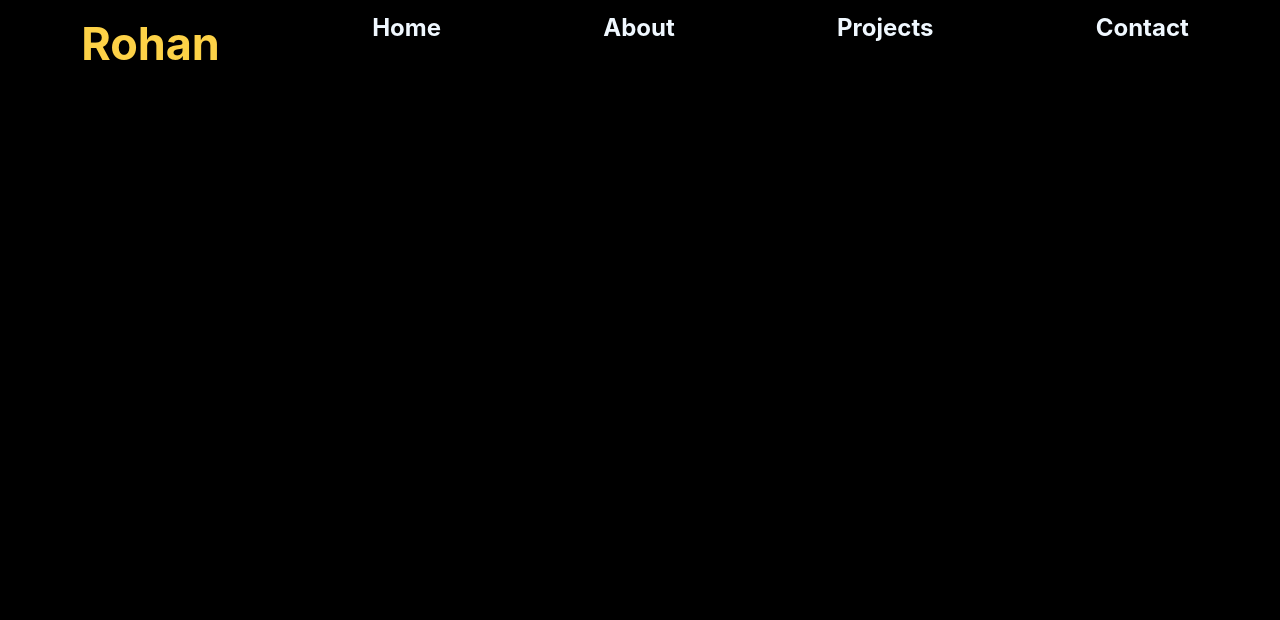
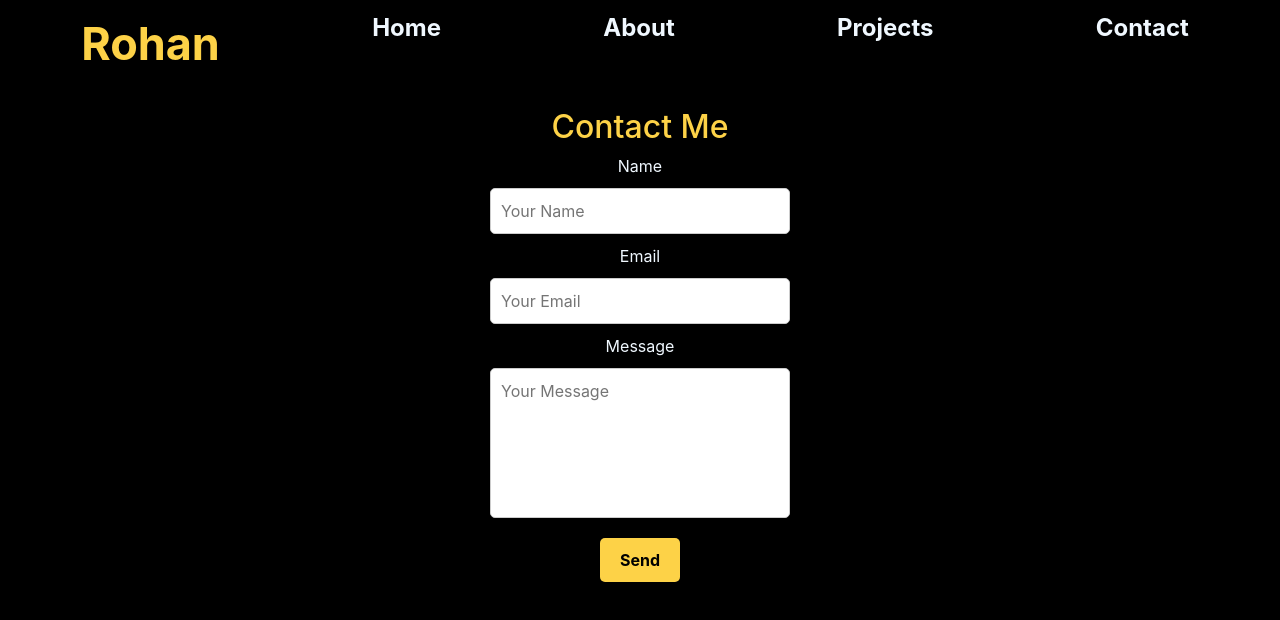
Before and after one commit to magarohan/portfolio, a React (Create React App) app in the folder frontend/: page /contact in a window 1280 px wide. Shown: the top 620 px of the page. Built offline with nearby package versions, Linux system fonts and the light colour scheme; the HTML template or start-up script is replaced by a standard one.

Commit message:
[page]: adds contact page

```diff
--- a/frontend/src/App.js
+++ b/frontend/src/App.js
@@ -2,6 +2,7 @@ import { BrowserRouter, Route, Routes } from 'react-router-dom';
 import CustomNavbar from './components/Navbar';
 import Home from './components/Home';
 import About from './components/About';
+import ContactForm  from './components/ContactForm';
 
 function App() {
   return (
@@ -11,6 +12,8 @@ function App() {
         <Routes>
           <Route path="/" element={<Home />} />
           <Route path="/about"  element={<About/>}/>
+          <Route path="/contact"  element={<ContactForm/>}/>
+
         </Routes>
       </BrowserRouter>
     </div>
--- /dev/null
+++ b/frontend/src/components/ContactForm.js
@@ -0,0 +1,18 @@
+import React from "react";
+
+function ContactForm() {
+    return (
+        <form className="form">
+            <h2 className="contactMe">Contact Me</h2>
+            <label className="Entername">Name</label>
+            <input type="text" name="name" className="input" placeholder="Your Name" required />
+            <label className="email">Email</label>
+            <input type="email" name="email" className="input" placeholder="Your Email" required />
+            <label className="message">Message</label>
+            <textarea name="message" className="input message-input" placeholder="Your Message" required />
+            <button type="submit" className="submit-button">Send</button>
+        </form>
+    );
+}
+
+export default ContactForm;
--- a/frontend/src/components/Navbar.js
+++ b/frontend/src/components/Navbar.js
@@ -4,7 +4,7 @@ import { Link } from 'react-router-dom';
 function CustomNavbar() {
   return (
     <div className="nav">
-      <div className="logo">Rohan</div>
+      <div className="logo"><Link to="/">Rohan</Link></div>
       <div className="nav-item">
         <Link to="/">Home</Link>
       </div>
--- a/frontend/src/index.css
+++ b/frontend/src/index.css
@@ -1,6 +1,6 @@
 body {
   margin: 0;
-  font-family: 'Inter';
+  font-family: 'Inter', sans-serif;
   background-color: black;
   color: aliceblue;
 }
@@ -17,13 +17,22 @@ code {
   text-align: center;
   justify-content: space-around;
   padding: 10px;
+  background-color: black;
 }
 
 .logo {
   font-size: 45px;
   font-weight: bold;
-  font-family: Inter;
+  font-family: Inter, sans-serif;
   color: #fdd247;
+}
+.logo a{
+  color: #fdd247;
+  text-decoration: none;
+}
+.logo a:hover{
+  color: #e6c200;
+  text-decoration: none;
 }
 
 .nav-item {
@@ -37,6 +46,11 @@ code {
 
 .nav-item a:hover {
   text-decoration: underline;
+  color: #e6c200;
+}
+
+.nav-item a.active {
+  color: #fdd247;
 }
 
 .home {
@@ -83,7 +97,7 @@ code {
   font-size: 64px;
   font-weight: bold;
   color: #fdd247;
-  margin-bottom: 20px; /* Add margin bottom to create space between "About Me" and personal info */
+  margin-bottom: 20px;
 }
 
 .info-item {
@@ -101,7 +115,7 @@ code {
 
 .content {
   display: flex;
-  align-items: center; /* Center vertically */
+  align-items: center;
   justify-content: space-between;
   padding: 20px;
   margin: 0 auto;
@@ -112,9 +126,50 @@ code {
   padding: 0 20px;
 }
 
-.profile-pic-about{
+.profile-pic-about {
   margin-right: 151px;
   margin-left: -330px;
   max-width: 600px;
   height: auto;
 }
+
+.form {
+  display: flex;
+  flex-direction: column;
+  align-items: center;
+  justify-content: center;
+  padding: 20px;
+}
+
+.input {
+  width: 300px;
+  padding: 10px;
+  margin: 10px 0;
+  border-radius: 5px;
+  border: 1px solid #ccc;
+}
+
+.message-input {
+  height: 150px;
+  resize: none;
+}
+
+.submit-button {
+  background-color: #fdd247;
+  color: black;
+  padding: 10px 20px;
+  border: none;
+  border-radius: 5px;
+  cursor: pointer;
+  font-size: 16px;
+  font-weight: bold;
+  margin-top: 10px;
+}
+
+.submit-button:hover {
+  background-color: #e6c200;
+}
+
+.contactMe {
+  color: #fdd247;
+}
```
